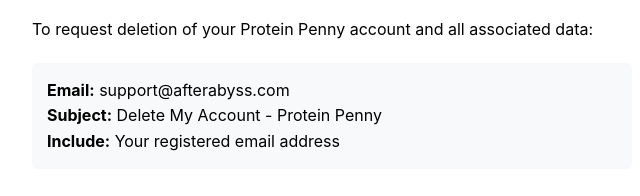
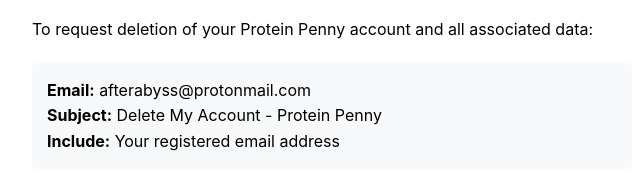
Before and after one commit to afterabyssai/protein-penny-support, a plain HTML site: page index.html in a window 1280 px wide. Shown: the part 214-410 px from the top of the page, 308-948 px from the left. Drawn offline with Linux system fonts and the light colour scheme.

Commit message:
Update support email address in index.html

````diff
--- a/index.html
+++ b/index.html
@@ -34,7 +34,7 @@
     <p>To request deletion of your Protein Penny account and all associated data:</p>
 
     <div class="email-box">
-        <strong>Email:</strong> support@afterabyss.com<br>
+        <strong>Email:</strong> afterabyss@protonmail.com<br>
         <strong>Subject:</strong> Delete My Account - Protein Penny<br>
         <strong>Include:</strong> Your registered email address
     </div>
@@ -56,4 +56,3 @@
     </div>
 </body>
 </html>
-```
````
